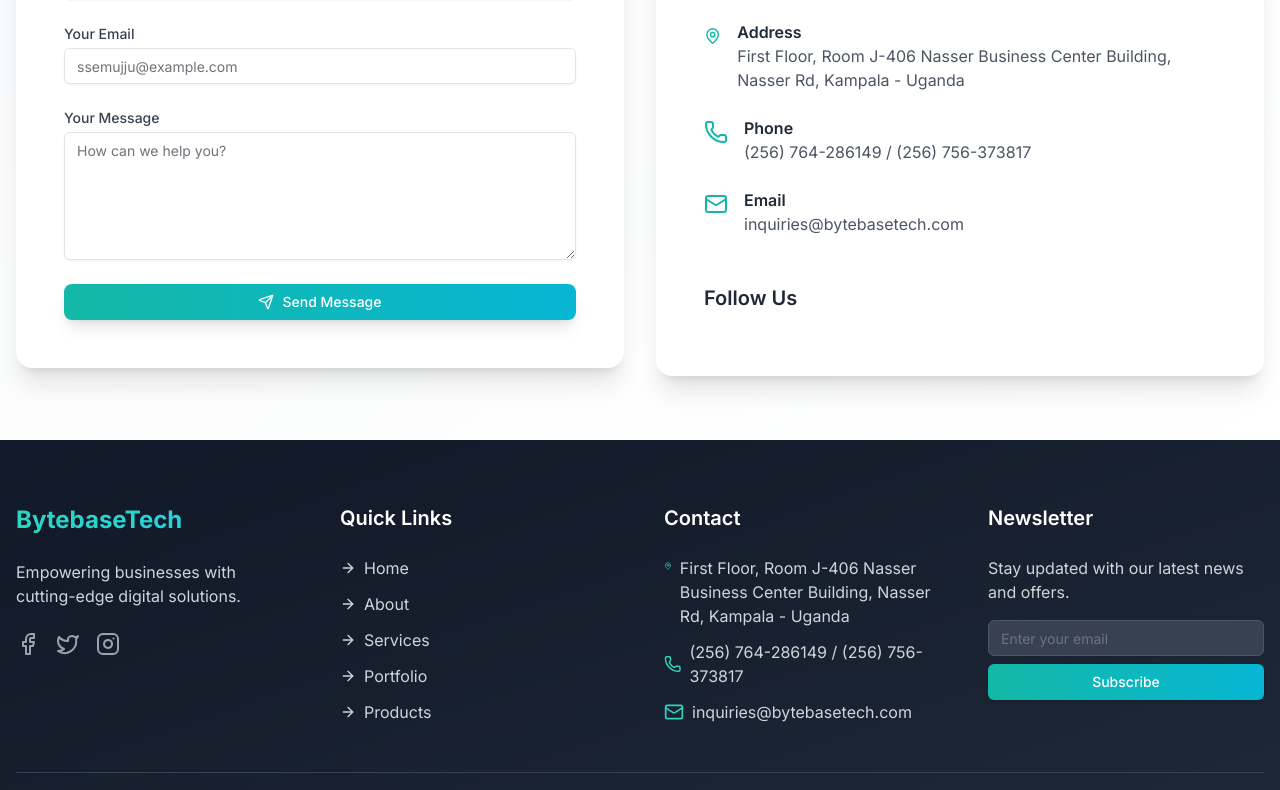
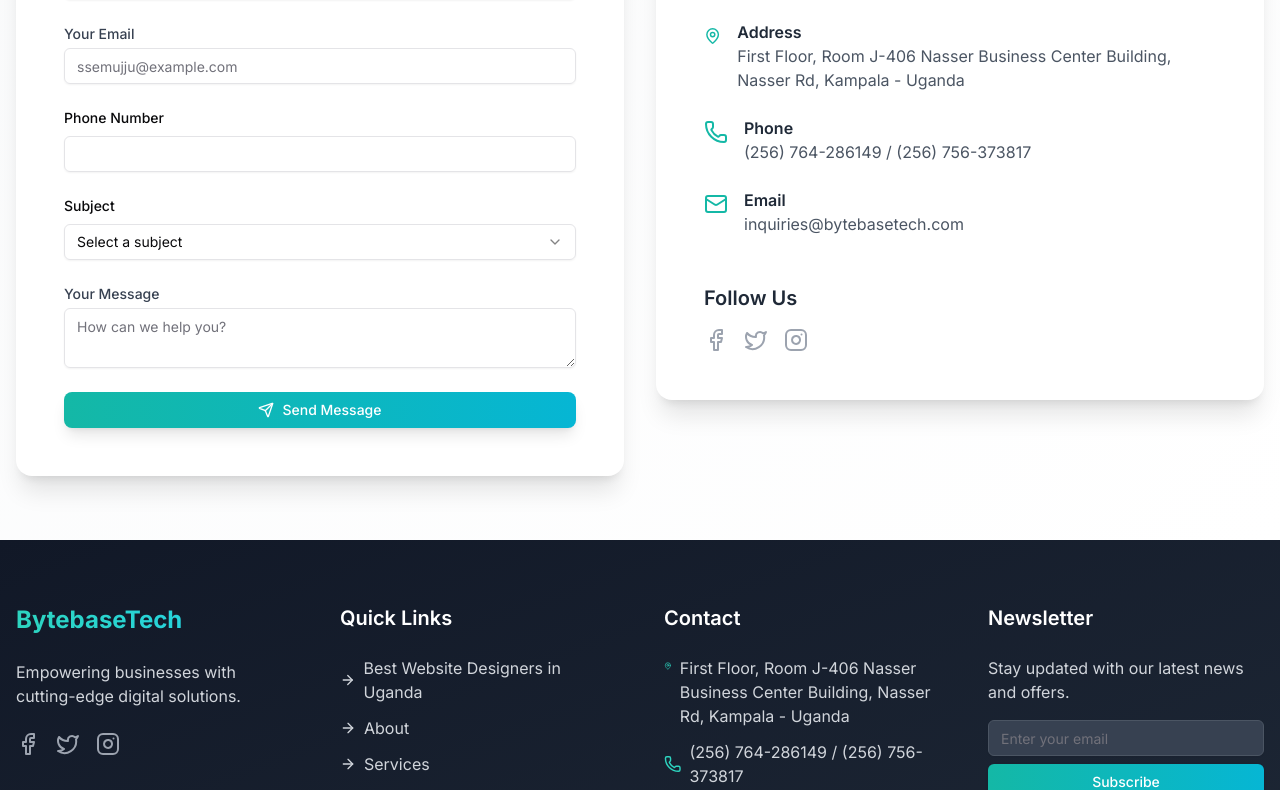
Before and after one commit to AdamUzDel/BytebaseWebRedesign, a Next.js app: page / in a window 1280 px wide. Shown: the part 7512-8302 px from the top of the page. Built offline with nearby package versions, Linux system fonts and the light colour scheme; no server answers.

Commit message:
improved the contact form to submit and map

```diff
--- a/app/best-website-designers-in-uganda/page.tsx
+++ b/app/best-website-designers-in-uganda/page.tsx
@@ -18,7 +18,7 @@
       <section className="relative py-20 px-4">
         <div className="absolute inset-0 z-0">
           <Image
-            src="/placeholder.svg"
+            src="/uganda-skyline.jpg"
             alt="BytebaseTech Web Design"
             layout="fill"
             objectFit="cover"
@@ -28,7 +28,7 @@
         </div>
         <div className="container mx-auto relative z-10">
           <div className="text-center">
-            <h1 className="text-4xl md:text-6xl font-bold mb-4 animate-fade-in-down">
+            <h1 className="text-4xl md:text-6xl font-bold mt-32 mb-4 animate-fade-in-down">
               Transform Your Business with a Powerful Website
             </h1>
             <p className="text-xl md:text-2xl mb-8 animate-fade-in-up animation-delay-200">
--- a/app/contact/page.tsx
+++ b/app/contact/page.tsx
@@ -215,7 +215,7 @@
           >
             <div className="grid gap-6">
               <div>
-                <Label htmlFor="name">Name</Label>
+                <Label htmlFor="name" className='block text-sm font-medium mb-2'>Name</Label>
                 <Input
                   id="name"
                   name="name"
@@ -226,7 +226,7 @@
                 {errors.name && <p className="text-red-500 text-sm mt-1">{errors.name}</p>}
               </div>
               <div>
-                <Label htmlFor="email">Email Address</Label>
+                <Label htmlFor="email" className='block text-sm font-medium mb-2'>Email Address</Label>
                 <Input
                   id="email"
                   name="email"
@@ -238,7 +238,7 @@
                 {errors.email && <p className="text-red-500 text-sm mt-1">{errors.email}</p>}
               </div>
               <div>
-                <Label htmlFor="phone">Phone Number (Optional)</Label>
+                <Label htmlFor="phone" className='block text-sm font-medium mb-2'>Phone Number (Optional)</Label>
                 <Input
                   id="phone"
                   name="phone"
@@ -248,7 +248,7 @@
                 />
               </div>
               <div>
-                <Label htmlFor="subject">Subject</Label>
+                <Label htmlFor="subject" className='block text-sm font-medium mb-2'>Subject</Label>
                 <Select onValueChange={handleSelectChange} value={formData.subject}>
                   <SelectTrigger>
                     <SelectValue placeholder="Select a subject" />
@@ -263,7 +263,7 @@
                 {errors.subject && <p className="text-red-500 text-sm mt-1">{errors.subject}</p>}
               </div>
               <div>
-                <Label htmlFor="message">Message</Label>
+                <Label htmlFor="message" className='block text-sm font-medium mb-2'>Message</Label>
                 <Textarea
                   id="message"
                   name="message"
@@ -323,7 +323,7 @@
             transition={{ duration: 0.5, delay: 0.2 }}
           >
             <iframe
-              src="https://www.google.com/maps/embed?pb=!1m18!1m12!1m3!1d3989.7573224776256!2d32.58333731475345!3d0.3152306997709543!2m3!1f0!2f0!3f0!3m2!1i1024!2i768!4f13.1!3m3!1m2!1s0x177dbb0f79e94f91%3A0x7c7c4a5b8a5c5b5a!2sKampala%2C%20Uganda!5e0!3m2!1sen!2sus!4v1625581234567!5m2!1sen!2sus"
+              src="https://www.google.com/maps/embed?pb=!1m18!1m12!1m3!1d1994.8797750470308!2d32.581990637855974!3d0.3109856638751891!2m3!1f0!2f0!3f0!3m2!1i1024!2i768!4f13.1!3m3!1m2!1s0x177dbb47cf36b8c5%3A0xf71e4804559d6b1c!2sBytebase%20Tech!5e0!3m2!1sen!2sus!4v1739340098151!5m2!1sen!2sus"
               width="100%"
               height="100%"
               style={{ border: 0 }}
--- a/app/sitemap.ts
+++ b/app/sitemap.ts
@@ -45,6 +45,12 @@
       priority: 0.9,
     },
     {
+      url: "https://bytebasetech.com/best-website-designers-in-uganda",
+      lastModified: new Date(),
+      changeFrequency: "weekly",
+      priority: 0.9,
+    },
+    {
       url: "https://bytebasetech.com/advanced-solutions",
       lastModified: new Date(),
       changeFrequency: "weekly",
--- a/app/web-design-uganda/page.tsx
+++ b/app/web-design-uganda/page.tsx
@@ -31,7 +31,7 @@
       <section className="relative pt-32 pb-20 px-4">
         <div className="container mx-auto text-center relative z-10">
           <motion.h1
-            className="text-4xl md:text-6xl font-bold mb-6 bg-clip-text text-transparent bg-gradient-to-r from-teal-400 to-cyan-400"
+            className="text-4xl md:text-6xl font-bold mt-24 mb-6 bg-clip-text text-transparent bg-gradient-to-r from-teal-400 to-cyan-400"
             initial={{ opacity: 0, y: -20 }}
             animate={{ opacity: 1, y: 0 }}
             transition={{ duration: 0.5 }}
--- a/components/Contact.tsx
+++ b/components/Contact.tsx
@@ -5,36 +5,91 @@
 import { Button } from '@/components/ui/button'
 import { Input } from '@/components/ui/input'
 import { Textarea } from '@/components/ui/textarea'
-import { MapPin, Phone, Mail, Send, Check } from 'lucide-react'
+import { MapPin, Phone, Mail, Send, Check, Facebook, Instagram, Twitter } from 'lucide-react'
+import Link from 'next/link'
+import { Select, SelectContent, SelectItem, SelectTrigger, SelectValue } from "@/components/ui/select"
+import { submitContact } from '@/lib/contactUtils'
+import { toast } from '@/hooks/use-toast'
 
-export default function Contact() {
-  const [formData, setFormData] = useState({
+interface FormData {
+  name: string;
+  email: string;
+  phone: string;
+  subject: string;
+  message: string;
+}
+
+interface FormErrors {
+  name?: string;
+  email?: string;
+  subject?: string;
+  message?: string;
+}
+
+const ContactPage = () => {
+  const [formData, setFormData] = useState<FormData>({
     name: '',
     email: '',
+    phone: '',
+    subject: '',
     message: '',
   })
+  const [errors, setErrors] = useState<FormErrors>({})
   const [isSubmitting, setIsSubmitting] = useState(false)
   const [isSubmitted, setIsSubmitted] = useState(false)
 
-  // Handle input changes
+    const validateForm = (): boolean => {
+      const newErrors: FormErrors = {}
+      if (formData.name.length < 2) {
+        newErrors.name = "Name must be at least 2 characters."
+      }
+      if (!/\S+@\S+\.\S+/.test(formData.email)) {
+        newErrors.email = "Invalid email address."
+      }
+      if (!formData.subject) {
+        newErrors.subject = "Please select a subject."
+      }
+      if (formData.message.length < 10) {
+        newErrors.message = "Message must be at least 10 characters."
+      }
+      setErrors(newErrors)
+      return Object.keys(newErrors).length === 0
+    }
+
     const handleChange = (e: React.ChangeEvent<HTMLInputElement | HTMLTextAreaElement>) => {
       const { name, value } = e.target
-    setFormData(prevState => ({ ...prevState, [name]: value }))
+      setFormData(prev => ({ ...prev, [name]: value }))
     }
 
-  // Handle form submission
-  const handleSubmit = async (e: React.FormEvent) => {
+    const handleSelectChange = (value: string) => {
+      setFormData(prev => ({ ...prev, subject: value }))
+    }
+
+    const handleSubmit = async (e: React.FormEvent<HTMLFormElement>) => {
       e.preventDefault()
+      if (validateForm()) {
         setIsSubmitting(true)
-    // Simulate API call
-    await new Promise(resolve => setTimeout(resolve, 2000))
-    console.log('Form submitted:', formData)
+        try {
+          const result = await submitContact(formData)
+          console.log('Contact form submitted:', result)
+          setIsSubmitted(true)
+          toast({
+            title: "Message Sent Successfully",
+            description: "We'll get back to you soon!",
+          })
+          setFormData({ name: '', email: '', phone: '', subject: '', message: '' })
+        } catch (error) {
+          console.error('Failed to submit contact form:', error)
+          toast({
+            title: "Error",
+            description: "Failed to send message. Please try again.",
+            variant: "destructive",
+          })
+        } finally {
           setIsSubmitting(false)
-    setIsSubmitted(true)
-    // Reset form after submission
-    setFormData({ name: '', email: '', message: '' })
-    // Reset submitted state after 3 seconds
           setTimeout(() => setIsSubmitted(false), 3000)
+        }
+      }
     }
 
   return (
@@ -74,7 +129,9 @@
                     onChange={handleChange}
                     required
                     className="w-full"
+                    aria-invalid={errors.name ? "true" : "false"}
                   />
+                  {errors.name && <p className="text-red-500 text-sm mt-1">{errors.name}</p>}
                 </div>
                 <div>
                   <label htmlFor="email" className="block text-sm font-medium text-gray-700 mb-1">Your Email</label>
@@ -87,7 +144,34 @@
                     onChange={handleChange}
                     required
                     className="w-full"
+                    aria-invalid={errors.email ? "true" : "false"}
                   />
+                  {errors.email && <p className="text-red-500 text-sm mt-1">{errors.email}</p>}
+                </div>
+                <div>
+                  <label htmlFor="phone" className='block text-sm font-medium mb-2'>Phone Number</label>
+                  <Input
+                    id="phone"
+                    name="phone"
+                    type="tel"
+                    value={formData.phone}
+                    onChange={handleChange}
+                  />
+                </div>
+                <div>
+                  <label htmlFor="subject" className='block text-sm font-medium mb-2'>Subject</label>
+                  <Select onValueChange={handleSelectChange} value={formData.subject}>
+                    <SelectTrigger>
+                      <SelectValue placeholder="Select a subject" />
+                    </SelectTrigger>
+                    <SelectContent>
+                      <SelectItem value="General Inquiry">General Inquiry</SelectItem>
+                      <SelectItem value="Support">Support</SelectItem>
+                      <SelectItem value="Project Request">Project Request</SelectItem>
+                      <SelectItem value="Feedback">Feedback</SelectItem>
+                    </SelectContent>
+                  </Select>
+                  {errors.subject && <p className="text-red-500 text-sm mt-1">{errors.subject}</p>}
                 </div>
                 <div>
                   <label htmlFor="message" className="block text-sm font-medium text-gray-700 mb-1">Your Message</label>
@@ -98,8 +182,9 @@
                     value={formData.message}
                     onChange={handleChange}
                     required
-                    className="w-full h-32"
+                    aria-invalid={errors.message ? "true" : "false"}
                   />
+                  {errors.message && <p className="text-red-500 text-sm mt-1">{errors.message}</p>}
                 </div>
                 <Button
                   type="submit"
@@ -158,11 +243,15 @@
               <div className="mt-12">
                 <h4 className="text-xl font-semibold mb-4 text-gray-800">Follow Us</h4>
             <div className="flex space-x-4">
-                  {/* Add your social media icons/links here */}
-                  {/* Example: */}
-                  {/* <a href="#" className="text-teal-500 hover:text-teal-600">
-                    <TwitterIcon className="w-6 h-6" />
-                  </a> */}
+              <Link href="https://www.facebook.com/profile.php?id=61564244807997" className="text-gray-400 hover:text-teal-400 transition-colors">
+                <Facebook size={24} />
+              </Link>
+              <Link href="https://www.twitter.com/BytebaseTech" className="text-gray-400 hover:text-teal-400 transition-colors">
+                <Twitter size={24} />
+              </Link>
+              <Link href="https://www.instagram.com/bytebasetech/" className="text-gray-400 hover:text-teal-400 transition-colors">
+                <Instagram size={24} />
+              </Link>
             </div>
               </div>
             </motion.div>
@@ -172,3 +261,5 @@
     </section>
   )
 }
+
+export default ContactPage
--- a/components/Footer.tsx
+++ b/components/Footer.tsx
@@ -27,9 +27,9 @@
             <h4 className="text-xl font-semibold mb-6">Quick Links</h4>
             <ul className="space-y-3">
               <li>
-                <Link href="/" className="text-gray-300 hover:text-teal-400 transition-colors flex items-center">
+                <Link href="/best-website-designers-in-uganda" className="text-gray-300 hover:text-teal-400 transition-colors flex items-center">
                   <ArrowRight size={16} className="mr-2" />
-                  Home
+                  Best Website Designers in Uganda
                 </Link>
               </li>
               {['About', 'Services', 'Portfolio'].map((item) => (
@@ -41,9 +41,9 @@
                 </li>
               ))}
               <li>
-                <Link href="/#products" className="text-gray-300 hover:text-teal-400 transition-colors flex items-center">
+                <Link href="web-design-uganda" className="text-gray-300 hover:text-teal-400 transition-colors flex items-center">
                   <ArrowRight size={16} className="mr-2" />
-                  Products
+                  Web Design in Uganda
                 </Link>
               </li>
             </ul>
--- a/components/RequestQuote.tsx
+++ b/components/RequestQuote.tsx
@@ -7,9 +7,11 @@
 import { Textarea } from '@/components/ui/textarea'
 import { Select, SelectContent, SelectItem, SelectTrigger, SelectValue } from '@/components/ui/select'
 import { Check, Send } from 'lucide-react'
+import { toast } from '@/hooks/use-toast'
+import { submitQuote, type QuoteFormData } from '@/lib/quoteUtils'
 
 export default function RequestQuote() {
-  const [formData, setFormData] = useState({
+  const [formData, setFormData] = useState<QuoteFormData>({
     name: '',
     email: '',
     projectType: '',
@@ -31,15 +33,29 @@
   const handleSubmit = async (e: React.FormEvent) => {
     e.preventDefault()
     setIsSubmitting(true)
-    // Simulate API call
-    await new Promise(resolve => setTimeout(resolve, 2000))
-    console.log('Form submitted:', formData)
-    setIsSubmitting(false)
-    setIsSubmitted(true)
-    // Reset form after submission
-    setFormData({ name: '', email: '', projectType: '', budget: '', message: '' })
-    // Reset submitted state after 3 seconds
-    setTimeout(() => setIsSubmitted(false), 3000)
+
+    try {
+      const result = await submitQuote(formData)
+      console.log('Quote submitted successfully:', result)
+      setIsSubmitted(true)
+      toast({
+        title: "Quote Request Submitted",
+        description: "We'll get back to you with a custom quote soon!",
+      })
+      // Reset form after submission
+      setFormData({ name: '', email: '', projectType: '', budget: '', message: '' })
+    } catch (error) {
+      console.error('Failed to submit quote:', error)
+      toast({
+        title: "Error",
+        description: "Failed to submit quote. Please try again.",
+        variant: "destructive",
+      })
+    } finally {
+      setIsSubmitting(false)
+      // Reset submitted state after 3 seconds
+      setTimeout(() => setIsSubmitted(false), 3000)
+    }
   }
 
   return (
@@ -186,104 +202,3 @@
     </section>
   )
 }
-
-
-
-
-/* 'use client'
-
-import { useState } from 'react'
-import { motion } from 'framer-motion'
-import { Button } from '@/components/ui/button'
-import { Input } from '@/components/ui/input'
-import { Textarea } from '@/components/ui/textarea'
-import { Select, SelectContent, SelectItem, SelectTrigger, SelectValue } from '@/components/ui/select'
-
-export default function RequestQuote() {
-  const [formData, setFormData] = useState({
-    name: '',
-    email: '',
-    projectType: '',
-    budget: '',
-    message: '',
-  })
-
-  const handleChange = (e: React.ChangeEvent<HTMLInputElement | HTMLTextAreaElement>) => {
-    const { name, value } = e.target
-    setFormData(prevState => ({ ...prevState, [name]: value }))
-  }
-
-  const handleSelectChange = (value: string) => {
-    setFormData(prevState => ({ ...prevState, projectType: value }))
-  }
-
-  const handleSubmit = async (e: React.FormEvent) => {
-    e.preventDefault()
-    // Here you would typically send the form data to your backend
-    console.log('Form submitted:', formData)
-    // Reset form after submission
-    setFormData({ name: '', email: '', projectType: '', budget: '', message: '' })
-  }
-
-  return (
-    <section className="py-16 bg-gray-50">
-      <div className="container mx-auto px-4">
-        <h2 className="text-3xl font-bold text-center mb-12">Request a Quote</h2>
-        <motion.form
-          onSubmit={handleSubmit}
-          className="max-w-lg mx-auto"
-          initial={{ opacity: 0, y: 20 }}
-          animate={{ opacity: 1, y: 0 }}
-          transition={{ duration: 0.5 }}
-        >
-          <div className="space-y-4">
-            <Input
-              type="text"
-              name="name"
-              placeholder="Your Name"
-              value={formData.name}
-              onChange={handleChange}
-              required
-            />
-            <Input
-              type="email"
-              name="email"
-              placeholder="Your Email"
-              value={formData.email}
-              onChange={handleChange}
-              required
-            />
-            <Select onValueChange={handleSelectChange}>
-              <SelectTrigger>
-                <SelectValue placeholder="Project Type" />
-              </SelectTrigger>
-              <SelectContent>
-                <SelectItem value="website">Website</SelectItem>
-                <SelectItem value="mobile-app">Mobile App</SelectItem>
-                <SelectItem value="branding">Branding</SelectItem>
-                <SelectItem value="other">Other</SelectItem>
-              </SelectContent>
-            </Select>
-            <Input
-              type="text"
-              name="budget"
-              placeholder="Budget"
-              value={formData.budget}
-              onChange={handleChange}
-            />
-            <Textarea
-              name="message"
-              placeholder="Tell us about your project"
-              value={formData.message}
-              onChange={handleChange}
-              required
-            />
-            <Button type="submit" className="w-full">Submit Request</Button>
-          </div>
-        </motion.form>
-      </div>
-    </section>
-  )
-}
-
- */
```
Lines whose indentation alone changed are shown as unchanged.
